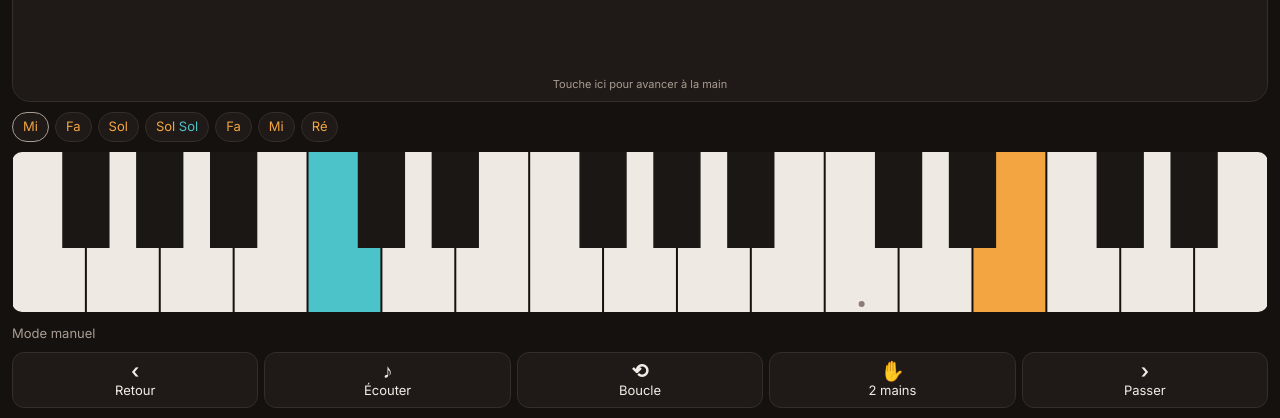
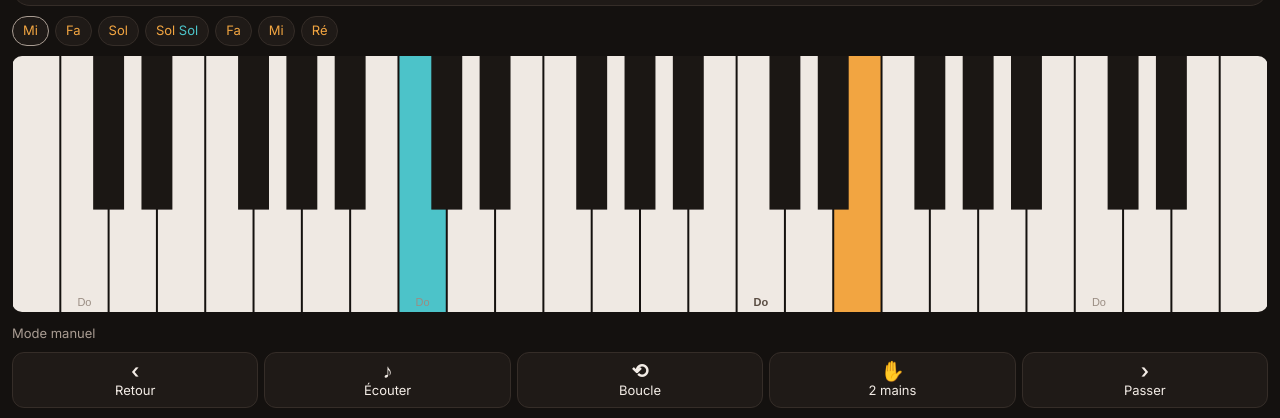
Before and after one commit to ayoubion/piano, a plain HTML site: page index.html in a window 1280 px wide. Shown: the part 382-800 px from the top of the page. Drawn offline with Linux system fonts and the light colour scheme.

Commit message:
Clavier plus grand: au moins la moitie du piano, reperes Do
Co-Authored-By: Claude Opus 5.5 <noreply@anthropic.com>

```diff
--- a/index.html
+++ b/index.html
@@ -42,7 +42,7 @@ main{flex:1;display:flex;flex-direction:column;gap:10px;min-height:0}
 #next .chip{flex:0 0 auto;padding:4px 10px;border-radius:999px;background:var(--panel);border:1px solid var(--line);font-size:13px;white-space:nowrap}
 #next .chip:first-child{border-color:var(--muted)}
 .R{color:var(--rh)} .L{color:var(--lh)}
-#kb{width:100%;height:clamp(90px,22vh,160px);display:block;border-radius:10px}
+#kb{width:100%;height:clamp(120px,32vh,260px);display:block;border-radius:10px;flex:0 0 auto}
 #status{display:flex;align-items:center;gap:8px;font-size:13px;color:var(--muted);min-height:22px}
 #meter{flex:0 0 60px;height:6px;background:var(--line);border-radius:3px;overflow:hidden}
 #meter i{display:block;height:100%;width:0;background:var(--ok)}
@@ -59,7 +59,7 @@ label.file{display:block;text-align:center;border:1px dashed var(--muted);border
 label.file input{display:none}
 input[type=range]{width:100%;accent-color:var(--rh)}
 @media (orientation:landscape) and (max-height:500px){
-  #card{min-height:80px} .nn{font-size:clamp(28px,7vh,48px)} #kb{height:28vh}
+  #card{min-height:70px} .nn{font-size:clamp(26px,7vh,44px)} #kb{height:38vh} #next{min-height:24px}
 }
 @media (prefers-reduced-motion:reduce){*{transition:none!important}}
 </style>
@@ -282,13 +282,18 @@ function drawKb(){
   cv.width = W*dpr; cv.height = H*dpr;
   const g = cv.getContext('2d'); g.setTransform(dpr,0,0,dpr,0,0);
   const css = getComputedStyle(document.documentElement), c = v => css.getPropertyValue(v).trim();
-  const maxWhites = Math.max(10, Math.floor(W / 15));
+  const HALF = 26;                                   // half a piano: 26 of 52 white keys
+  const maxWhites = Math.max(HALF, Math.floor(W / 12));
   const step = S.steps[S.idx];
   const need = []; S.steps.slice(S.idx, S.idx+4).forEach(s=>s.notes.forEach(x=>need.push(x.n)));
   const [slo, shi] = S.range || [48,72];
   let wlo, whi;
-  if(whiteIdx(shi)-whiteIdx(slo)+3 <= maxWhites){
-    wlo = whiteIdx(slo)-1; whi = wlo + Math.max(whiteIdx(shi)-wlo+1, Math.min(maxWhites, 15));
+  const songW = whiteIdx(shi) - whiteIdx(slo) + 1;
+  if(songW + 2 <= maxWhites){
+    const span = Math.min(maxWhites, Math.max(HALF, songW + 2));
+    wlo = Math.round((whiteIdx(slo) + whiteIdx(shi)) / 2 - span / 2 + 0.5);
+    wlo = Math.max(whiteIdx(21), Math.min(wlo, whiteIdx(108) - span + 1));
+    whi = wlo + span - 1;
   } else {
     const nlo = Math.min(...need, 127), nhi = Math.max(...need, 0);
     if(!kbWin || whiteIdx(nlo) < kbWin[0] || whiteIdx(nhi) > kbWin[1]){
@@ -311,7 +316,11 @@ function drawKb(){
     const n = whiteToNote(w), x = (w-wlo)*kw;
     g.fillStyle = fillFor(n, '#efe9e3'); g.fillRect(x+1, 0, kw-2, H);
     if(nxt.has(n) && !cur.has(n)){ g.strokeStyle = c('--muted'); g.lineWidth = 2; g.strokeRect(x+2.5, H*.62, kw-5, H*.34); }
-    if(n === 60){ g.fillStyle = '#8a7d73'; g.beginPath(); g.arc(x+kw/2, H-8, 3, 0, 7); g.fill(); }
+    if(n % 12 === 0){
+      g.fillStyle = n === 60 ? '#5a4d43' : '#9a8d83';
+      g.font = `${n===60?700:500} ${Math.min(11, kw*0.62)}px Inter, sans-serif`; g.textAlign = 'center';
+      g.fillText(latin ? 'Do' : 'C', x+kw/2, H-6);
+    }
   }
   for(let w=wlo; w<=whi; w++){
     const n = whiteToNote(w) + 1;
```
